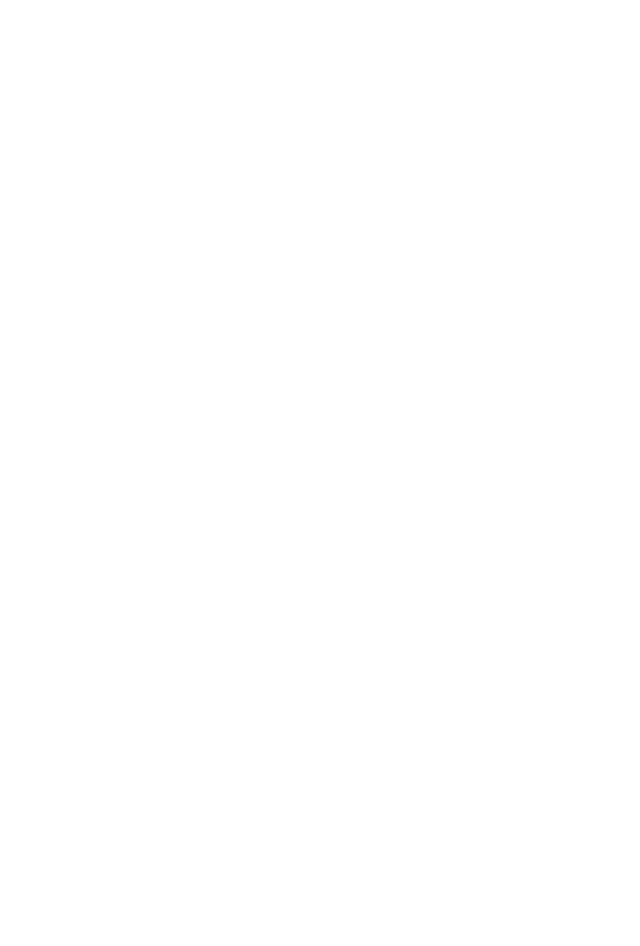
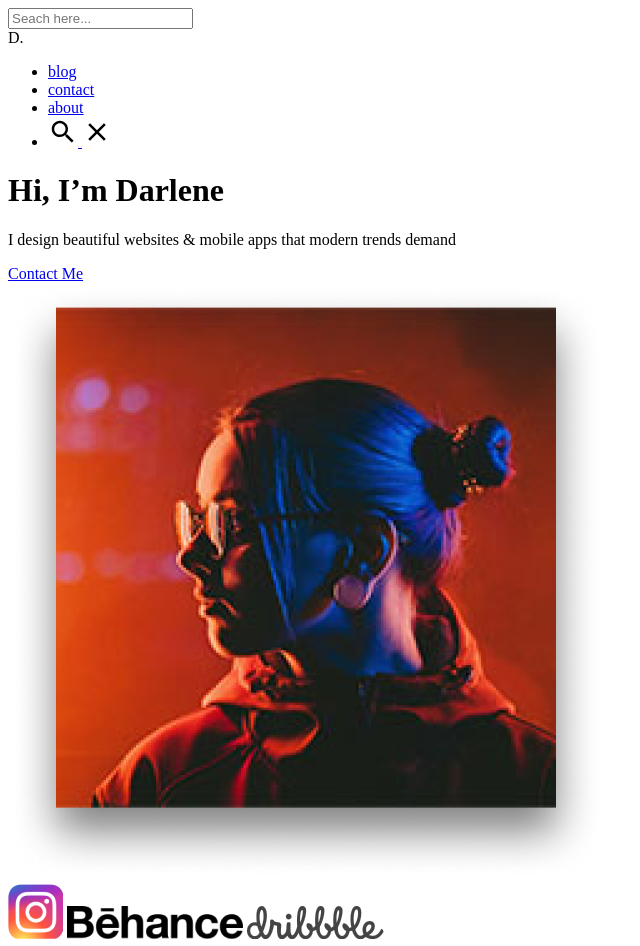
Before and after one commit to gbertl/darlenefigma, a plain HTML site: page index.html in a window 1280 px wide. Shown: the whole page, without its empty margins (0-640 px from the left). Before the commit the page ends 800 px from the top, so only its background shows below. Drawn offline with Linux system fonts and the light colour scheme.

Commit message:
part 1 build

```diff
--- a/index.html
+++ b/index.html
@@ -6,6 +6,54 @@
     <link rel="stylesheet" href="style.css" />
   </head>
   <body>
+    <div class="search-box">
+      <input type="text" placeholder="Seach here..." />
+    </div>
+
+    <div class="nav-container">
+      <div class="wrapper">
+        <nav>
+          <div class="logo">D.</div>
+          <ul class="nav-items">
+            <li><a href="#">blog</a></li>
+            <li><a href="#">contact</a></li>
+            <li><a href="#">about</a></li>
+            <li>
+              <a href="#" class="nav-btn-container">
+                <img class="search-btn" src="images/search-icon.svg" alt="" />
+                <img class="close-btn" src="images/close-icon.svg" alt="" />
+              </a>
+            </li>
+          </ul>
+        </nav>
+      </div>
+    </div>
+
+    <div class="header-container">
+      <div class="wrapper">
+        <header>
+          <div class="hero-content">
+            <h1>Hi, I’m Darlene</h1>
+            <p>
+              I design beautiful websites & mobile apps that modern trends
+              demand
+            </p>
+            <a href="#">Contact Me</a>
+          </div>
+
+          <div class="hero-image">
+            <img src="images/photo.png" alt="" />
+            <div class="photo-bg"></div>
+          </div>
+        </header>
+
+        <div class="social-icons">
+          <img src="images/instagram-logo.png" alt="" />
+          <img src="images/behance-logo.png" alt="" />
+          <img src="images/dribble-logo.png" alt="" />
+        </div>
+      </div>
+    </div>
     <script src="main.js"></script>
   </body>
 </html>
```
Also changed, not shown: images/behance-logo.png (added), images/bg-shape.svg (added), images/close-icon.svg (added), images/dribble-logo.png (added), images/instagram-logo.png (added), images/photo.png (added), images/search-icon.svg (added).
